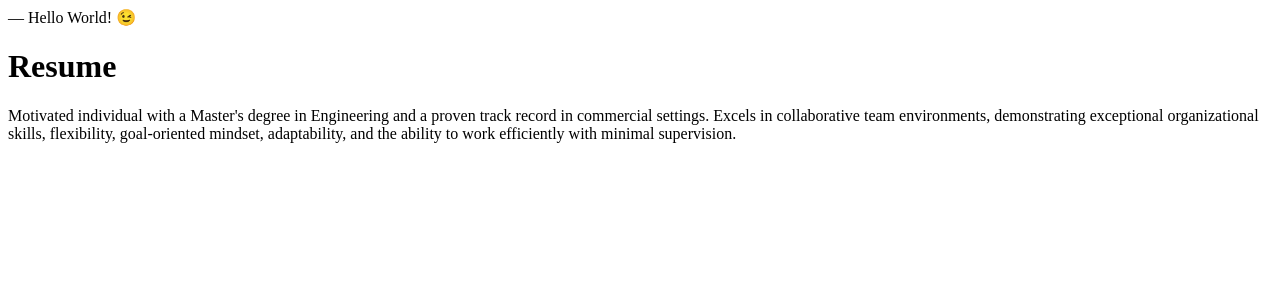
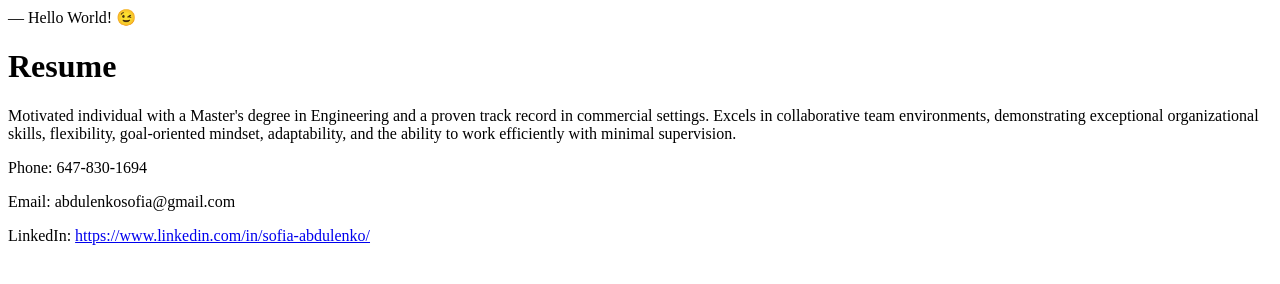
Before and after one commit to abdulenkosofia/homepage, a plain HTML site: page index.html in a window 1280 px wide. Drawn offline with Linux system fonts and the light colour scheme.

Commit message:
Updated Resume Contacts block

```diff
--- a/index.html
+++ b/index.html
@@ -13,6 +13,12 @@
     <p>Motivated individual with a Master's degree in Engineering and a proven track record in commercial settings. Excels in collaborative team environments, demonstrating exceptional organizational skills, flexibility, goal-oriented mindset, adaptability, and the ability to work efficiently with minimal supervision.</p>
   </div>
 
+  <div class="contact-info">
+    <p>Phone: 647-830-1694</p>
+    <p>Email: abdulenkosofia@gmail.com</p>
+    <p>LinkedIn: <a href="https://www.linkedin.com/in/sofia-abdulenko/">https://www.linkedin.com/in/sofia-abdulenko/</a></p>
+  </div>
+
 
   </body>
 </html>
```
